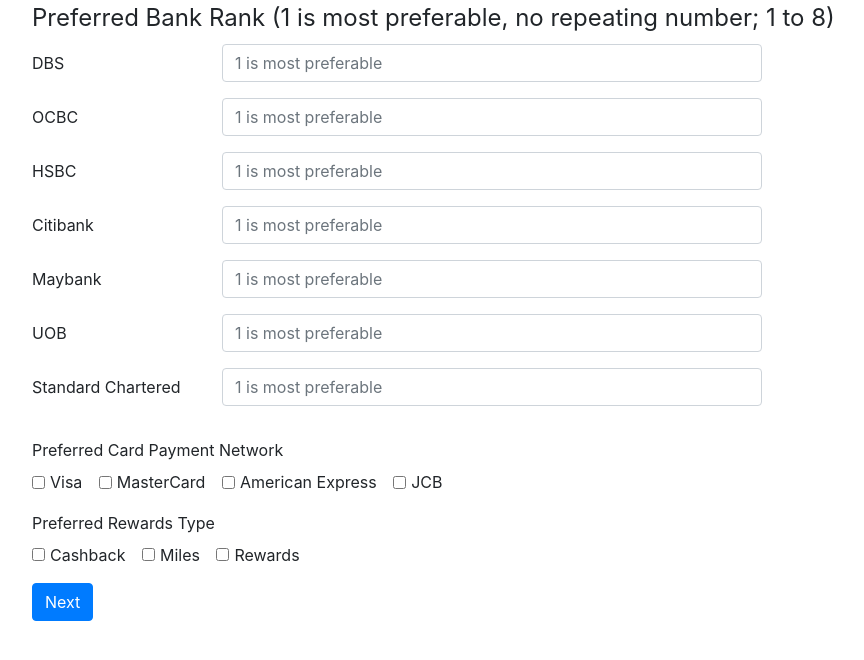
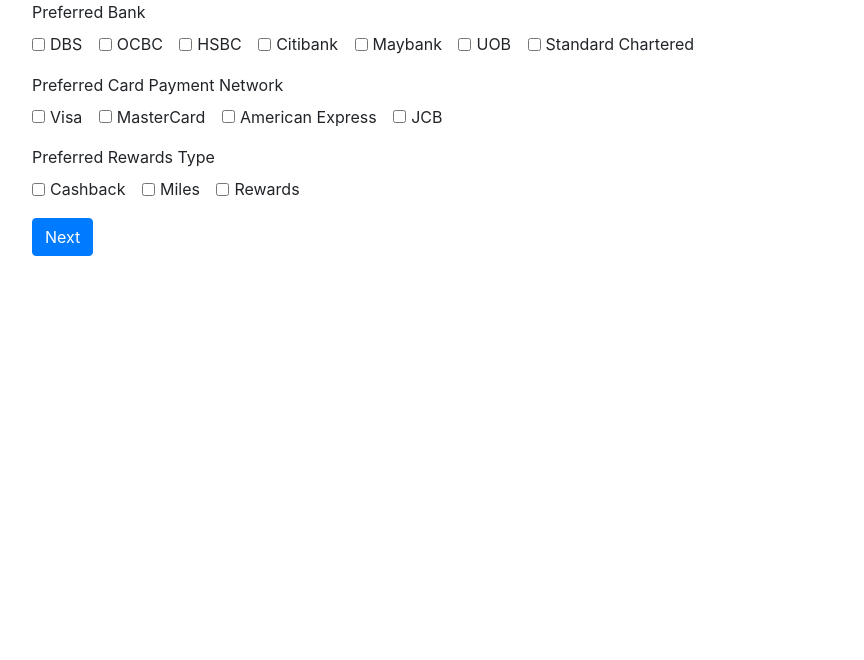
Before and after one commit to davidygp/IRS-MR-2019-01-19-IS1PT-GRP-MRCard, a Django app: template Recommender/templates/Recommender/preferences.html in a window 1280 px wide. Shown: the top 660 px of the page, without its empty margins (53-917 px from the left). Run offline with Django 3.2, Linux system fonts and the light colour scheme; the template is opened without the code that fills it, so the values that code supplies are empty; some libraries are stand-ins or nearby versions.

Commit message:
change rank to checkbox for bank brand

```diff
--- a/Recommender/templates/Recommender/preferences.html
+++ b/Recommender/templates/Recommender/preferences.html
@@ -14,52 +14,38 @@
   <form action="{% url 'Recommender:spending_checkbox' %}" method="post">
     {% csrf_token %}
 
-    <!-- preferred_bank_rank -->
-    <fieldset class="form-group">
-      <legend>Preferred Bank Rank (1 is most preferable, no repeating number; 1 to 8) </legend>
-      <div class="form-group row">
-        <label for="DBS" class="col-sm-2 col-form-label">DBS</label>
-        <div class="col-sm-6">
-          <input type="number" class="form-control" name="preferred_bank_rank" id="preferredBankRank" placeholder="1 is most preferable">
+    <!-- preferred_bank -->
+    <div class="form-group">
+        <label for="preferredBank">Preferred Bank</label><br>
+        <div class="form-check form-check-inline">
+          <input class="form-check-input" type="checkbox" name="preferred_bank" value="dbs">
+          <label class="form-check-label" for="inlineCheckbox1">DBS</label>
         </div>
-      </div><!-- form-group row-->
-      <div class="form-group row">
-        <label for="OCBC" class="col-sm-2 col-form-label">OCBC</label>
-        <div class="col-sm-6">
-          <input type="number" class="form-control" name="preferred_bank_rank" id="preferredBankRank" placeholder="1 is most preferable">
+        <div class="form-check form-check-inline">
+          <input class="form-check-input" type="checkbox" name="preferred_bank" value="ocbc">
+          <label class="form-check-label" for="inlineCheckbox2">OCBC</label>
         </div>
-      </div><!-- form-group row-->
-      <div class="form-group row">
-        <label for="HSBC" class="col-sm-2 col-form-label">HSBC</label>
-        <div class="col-sm-6">
-          <input type="number" class="form-control" name="preferred_bank_rank" id="preferredBankRank" placeholder="1 is most preferable">
+        <div class="form-check form-check-inline">
+          <input class="form-check-input" type="checkbox" name="preferred_bank" value="hsbc">
+          <label class="form-check-label" for="inlineCheckbox3">HSBC</label>
         </div>
-      </div><!-- form-group row-->
-      <div class="form-group row">
-        <label for="Citibank" class="col-sm-2 col-form-label">Citibank</label>
-        <div class="col-sm-6">
-          <input type="number" class="form-control" name="preferred_bank_rank" id="preferredBankRank" placeholder="1 is most preferable">
+        <div class="form-check form-check-inline">
+          <input class="form-check-input" type="checkbox" name="preferred_bank" value="citibank">
+          <label class="form-check-label" for="inlineCheckbox3">Citibank</label>
         </div>
-      </div><!-- form-group row-->
-      <div class="form-group row">
-        <label for="Maybank" class="col-sm-2 col-form-label">Maybank</label>
-        <div class="col-sm-6">
-          <input type="number" class="form-control" name="preferred_bank_rank" id="preferredBankRank" placeholder="1 is most preferable">
+        <div class="form-check form-check-inline">
+          <input class="form-check-input" type="checkbox" name="preferred_bank" value="maybank">
+          <label class="form-check-label" for="inlineCheckbox3">Maybank</label>
         </div>
-      </div><!-- form-group row-->
-      <div class="form-group row">
-        <label for="UOB" class="col-sm-2 col-form-label">UOB</label>
-        <div class="col-sm-6">
-          <input type="number" class="form-control" name="preferred_bank_rank" id="preferredBankRank" placeholder="1 is most preferable">
+        <div class="form-check form-check-inline">
+          <input class="form-check-input" type="checkbox" name="preferred_bank" value="uob">
+          <label class="form-check-label" for="inlineCheckbox3">UOB</label>
         </div>
-      </div><!-- form-group row-->
-      <div class="form-group row">
-        <label for="Standard Chartered" class="col-sm-2 col-form-label">Standard Chartered</label>
-        <div class="col-sm-6">
-          <input type="number" class="form-control" name="preferred_bank_rank" id="preferredBankRank" placeholder="1 is most preferable">
+        <div class="form-check form-check-inline">
+          <input class="form-check-input" type="checkbox" name="preferred_bank" value="standard chartered">
+          <label class="form-check-label" for="inlineCheckbox3">Standard Chartered</label>
         </div>
-      </div><!-- form-group row-->
-    </fieldset>
+    </div><!-- form-group -->
 
     <!-- preferred_card_type -->
     <div class="form-group">
```
Also changed, not shown: db.sqlite3.
